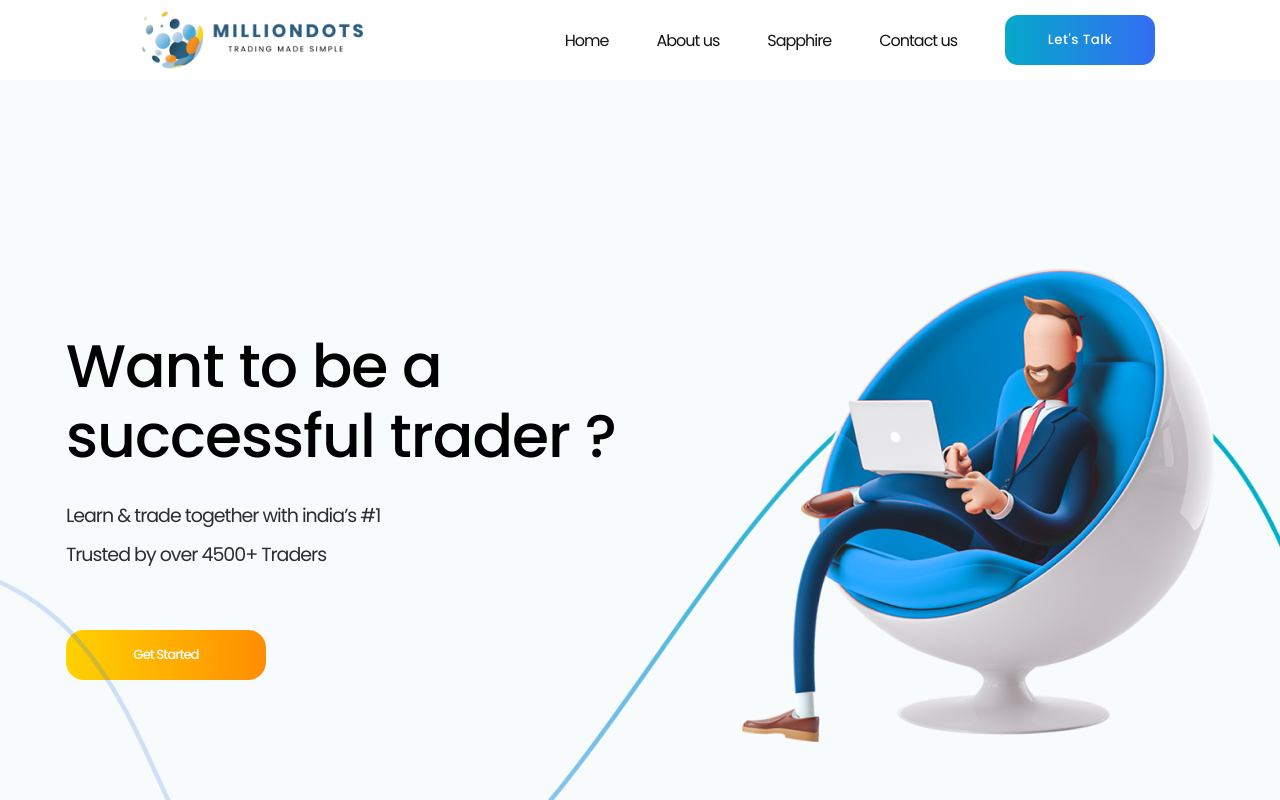
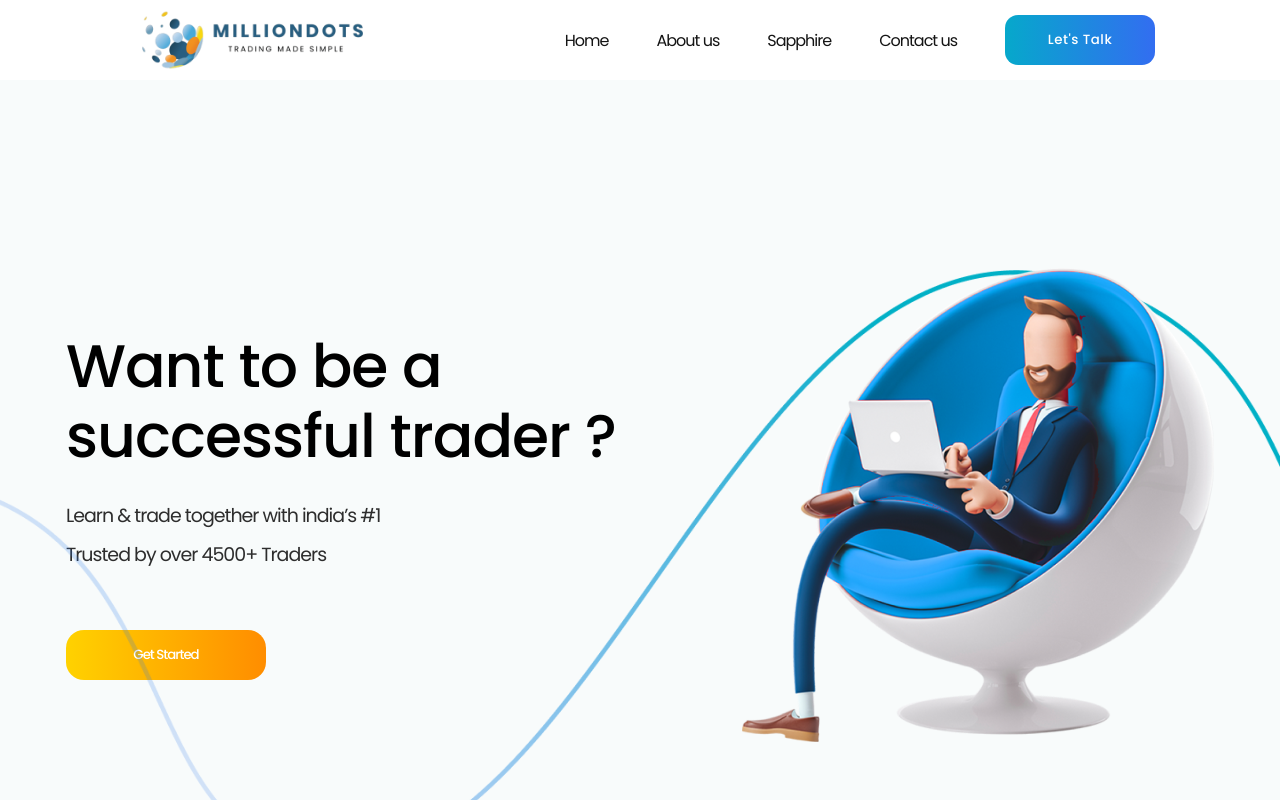
Before and after one commit to hafizmp/milliondots-website-ui, a React (Create React App) app: page / in a window 1280 px wide. Shown: the top 800 px of the page. Built offline with nearby package versions, Linux system fonts and the light colour scheme.

Commit message:
Navbar z-index solved

```diff
--- a/src/components/Navbar/Navbar.scss
+++ b/src/components/Navbar/Navbar.scss
@@ -77,7 +77,8 @@
         padding: 24px 16px;
 
         &__links {
-            background-color: var(--primary-color);
+            z-index: 10;
+            background-color: var(--bgsecondary-color);
             box-shadow: 0px 30px 21px rgba(207, 185, 151, 0.3);
             width: 100%;
             padding: 24px 10px;
--- a/src/containers/Hero/Hero.jsx
+++ b/src/containers/Hero/Hero.jsx
@@ -4,7 +4,7 @@ import { images } from "../../constants";
 
 const Hero = () => {
   return (
-    <div className='hero'>
+    <section className='hero'>
       <div className="hero__container">
         <div className="content">
           <h1>Want to be a successful trader ?</h1>
@@ -18,7 +18,7 @@ const Hero = () => {
         </div>
       </div>
         <img className='vector' src={images.lineVector} alt="lv" />
-    </div>
+    </section>
   )
 }
 
--- a/src/containers/Hero/Hero.scss
+++ b/src/containers/Hero/Hero.scss
@@ -1,9 +1,9 @@
 .hero {
-    position: relative;
     background-color: var(--bgsecondary-color);
     padding: 25px 60px;
 
     .hero__container {
+        position: relative;
         height: 100vh;
         display: flex;
         align-items: center;
@@ -15,6 +15,7 @@
             align-items: flex-start;
 
             & h1 {
+                z-index: 6;
                 font-size: 60px;
                 font-weight: 500;
                 max-width: 670px;
```
